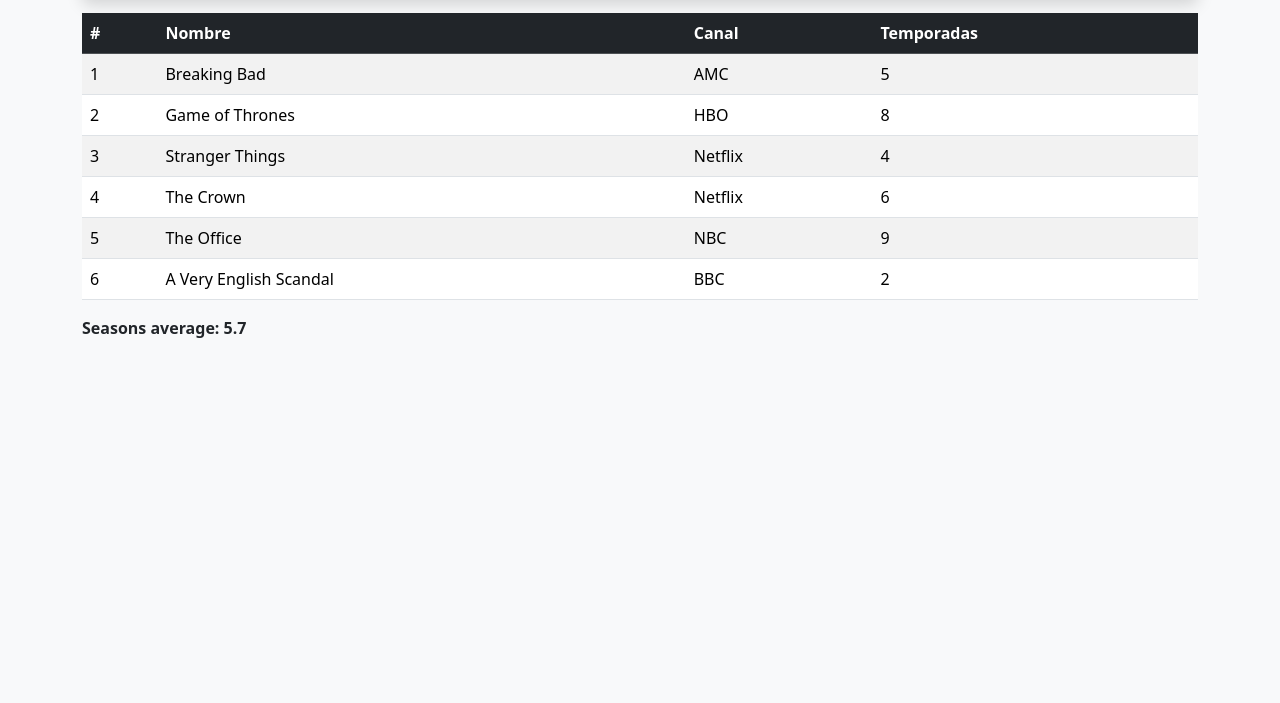
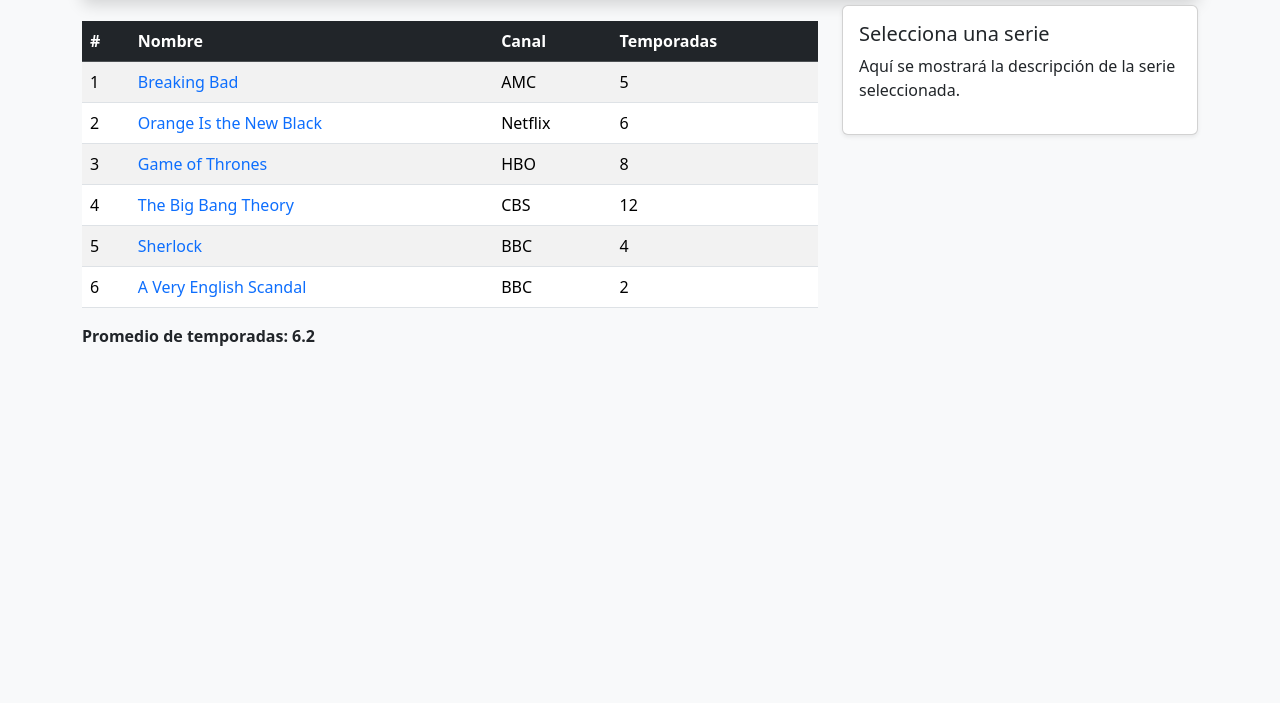
Before and after one commit to andresrod2134/Taller-typescript1, a website with bundled scripts: page index.html in a window 1280 px wide. Shown: the part 97-800 px from the top of the page. Built offline with nearby package versions, Linux system fonts and the light colour scheme.

Commit message:
TypeScript 2

```diff
--- a/data.ts
+++ b/data.ts
@@ -1,10 +1,52 @@
 import { Serie } from "./serie.js";
 
 export const series: Serie[] = [
-  new Serie(1, "Breaking Bad", "AMC", 5),
-  new Serie(2, "Orange Is the New Black", "Netflix", 6),
-  new Serie(3, "Game of Thrones", "HBO", 8),
-  new Serie(4, "The Big Bang Theory", "CBS", 12),
-  new Serie(5, "Sherlock", "BBC", 4),
-  new Serie(6, "A Very English Scandal", "BBC", 2)
+  new Serie(
+    1,
+    "Breaking Bad",
+    "AMC",
+    5,
+    "Ambientada y filmada en Albuquerque, la serie narra la historia de Walter White, un profesor de química con cáncer que comienza a fabricar metanfetaminas para asegurar el futuro de su familia.",
+    "https://www.amc.com/shows/breaking-bad"
+  ),
+  new Serie(
+    2,
+    "Orange Is the New Black",
+    "Netflix",
+    6,
+    "Piper Chapman es enviada a prisión por un crimen cometido años atrás, donde deberá adaptarse a la dura vida carcelaria y a las historias de las demás reclusas.",
+    "https://www.netflix.com/title/70242311"
+  ),
+  new Serie(
+    3,
+    "Game of Thrones",
+    "HBO",
+    8,
+    "Nueve familias nobles luchan por el control de los Siete Reinos de Westeros mientras una antigua amenaza resurge desde el norte.",
+    "https://www.hbo.com/game-of-thrones"
+  ),
+  new Serie(
+    4,
+    "The Big Bang Theory",
+    "CBS",
+    12,
+    "Un grupo de científicos con grandes mentes pero pocas habilidades sociales intenta desenvolverse en la vida cotidiana y en sus relaciones personales.",
+    "https://www.cbs.com/shows/big_bang_theory/"
+  ),
+  new Serie(
+    5,
+    "Sherlock",
+    "BBC",
+    4,
+    "Una moderna adaptación del clásico detective Sherlock Holmes, que resuelve crímenes en el Londres contemporáneo junto a su compañero John Watson.",
+    "https://www.bbc.co.uk/programmes/b018ttws"
+  ),
+  new Serie(
+    6,
+    "A Very English Scandal",
+    "BBC",
+    2,
+    "Basada en hechos reales, narra el escándalo político de Jeremy Thorpe en la década de 1970 en el Reino Unido, donde se mezclan el poder, la ambición y la traición.",
+    "https://www.bbc.co.uk/programmes/p065smy4"
+  )
 ];
--- a/index.html
+++ b/index.html
@@ -1,18 +1,15 @@
 <!DOCTYPE html>
-<html lang="en">
+<html lang="es">
 <head>
   <meta charset="UTF-8" />
-  <title>TV Series</title>
-  <link
-    href="https://cdn.jsdelivr.net/npm/bootstrap@5.3.3/dist/css/bootstrap.min.css"
-    rel="stylesheet"
-  />
+  <title>Series de TV</title>
+  <link href="https://cdn.jsdelivr.net/npm/bootstrap@5.3.3/dist/css/bootstrap.min.css" rel="stylesheet" />
 </head>
 <body class="bg-light">
-
   <div class="container mt-4">
-    <h2 class="bg-info text-white p-3 rounded text-start shadow">TV Series</h2>
-
+    <h2 class="bg-info text-white p-3 rounded text-start shadow">Series de TV</h2>
+    <div class="row">
+      <div class="col-md-8">
         <table class="table table-striped table-hover mt-3">
           <thead class="table-dark">
             <tr>
@@ -24,10 +21,17 @@
           </thead>
           <tbody id="series-body"></tbody>
         </table>
-
         <p id="average" class="fw-bold mt-2"></p>
       </div>
-
+      <div class="col-md-4">
+        <div id="serie-detail" class="card shadow-sm p-3">
+          <h5 id="serie-title" class="card-title">Selecciona una serie</h5>
+          <p id="serie-description" class="card-text">Aquí se mostrará la descripción de la serie seleccionada.</p>
+          <a id="serie-link" href="#" target="_blank" class="btn btn-primary" style="display:none">Ver más</a>
+        </div>
+      </div>
+    </div>
+  </div>
   <script type="module" src="./dist/main.js"></script>
 </body>
 </html>
--- a/main.ts
+++ b/main.ts
@@ -1,27 +1,45 @@
+import { series } from "./data.js";
 import { Serie } from "./serie.js";
-
-const series: Serie[] = [
-  new Serie(1, "Breaking Bad", "AMC", 5),
-  new Serie(2, "Game of Thrones", "HBO", 8),
-  new Serie(3, "Stranger Things", "Netflix", 4),
-  new Serie(4, "The Crown", "Netflix", 6),
-  new Serie(5, "The Office", "NBC", 9),
-  new Serie(6, "A Very English Scandal", "BBC", 2)
-];
 
 const seriesBody = document.getElementById("series-body")!;
 const averageElement = document.getElementById("average")!;
+const serieTitle = document.getElementById("serie-title")!;
+const serieDescription = document.getElementById("serie-description")!;
+const serieLink = document.getElementById("serie-link") as HTMLAnchorElement;
 
+function renderSeries(series: Serie[]): void {
   series.forEach((s) => {
     const row = document.createElement("tr");
     row.innerHTML = `
       <td>${s.id}</td>
-    <td>${s.name}</td>
+      <td><a href="#" class="text-decoration-none">${s.name}</a></td>
       <td>${s.channel}</td>
       <td>${s.seasons}</td>
     `;
+    row.addEventListener("click", (ev) => {
+      ev.preventDefault();
+      showSerieDetail(s);
+    });
     seriesBody.appendChild(row);
   });
+}
 
-const average = series.reduce((sum, s) => sum + s.seasons, 0) / series.length;
-averageElement.textContent = `Seasons average: ${average.toFixed(1)}`;
+function showSerieDetail(serie: Serie): void {
+  serieTitle.textContent = serie.name;
+  serieDescription.textContent = serie.description;
+  if (serie.link && serie.link.trim() !== "") {
+    serieLink.href = serie.link;
+    serieLink.style.display = "inline-block";
+  } else {
+    serieLink.style.display = "none";
+  }
+  window.scrollTo({ top: 0, behavior: "smooth" });
+}
+
+function calculateAverage(series: Serie[]): number {
+  return series.reduce((sum, s) => sum + s.seasons, 0) / series.length;
+}
+
+renderSeries(series);
+const average = calculateAverage(series);
+averageElement.textContent = `Promedio de temporadas: ${average.toFixed(1)}`;
--- a/serie.ts
+++ b/serie.ts
@@ -3,6 +3,8 @@
     public id: number,
     public name: string,
     public channel: string,
-    public seasons: number
+    public seasons: number,
+    public description: string,
+    public link: string
   ) {}
 }
```
Also changed, not shown: dist/data.js, dist/main.js, dist/serie.js. Lines whose indentation alone changed are shown as unchanged.
